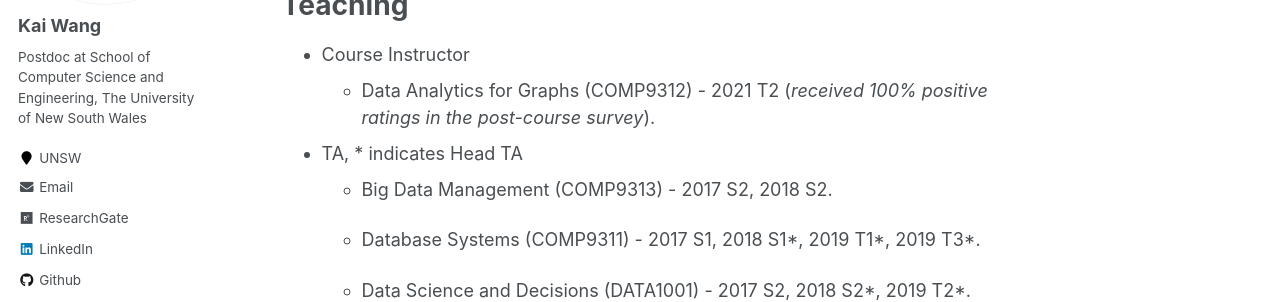
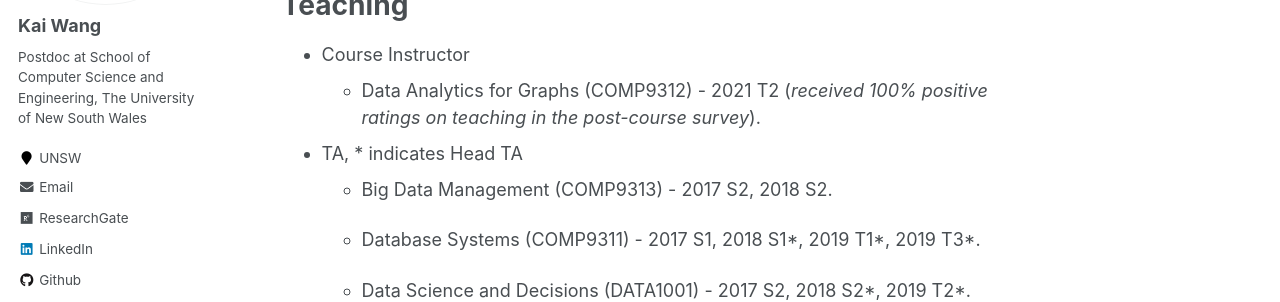
Before and after one commit to cs-kaiwang/cs-kaiwang.github.io, a Jekyll site: the page built from _pages/about.md, in a window 1280 px wide and 900 px high, scrolled down 2812 px. Shown: the part 180-482 px from the top of the window. Built offline with Jekyll 4.4.1, drawn with Linux system fonts in a browser that asks for light colours.

Commit message:
Update about.md

```diff
--- a/_pages/about.md
+++ b/_pages/about.md
@@ -63,7 +63,7 @@ Academic Services
 Teaching
 ======
 - Course Instructor
-  - Data Analytics for Graphs  (COMP9312) -  2021 T2 (*received 100% positive ratings in the post-course survey*).
+  - Data Analytics for Graphs  (COMP9312) -  2021 T2 (*received 100% positive ratings on teaching in the post-course survey*).
 
 - TA, * indicates Head TA
   - Big Data Management  (COMP9313) -  2017 S2, 2018 S2.
```
